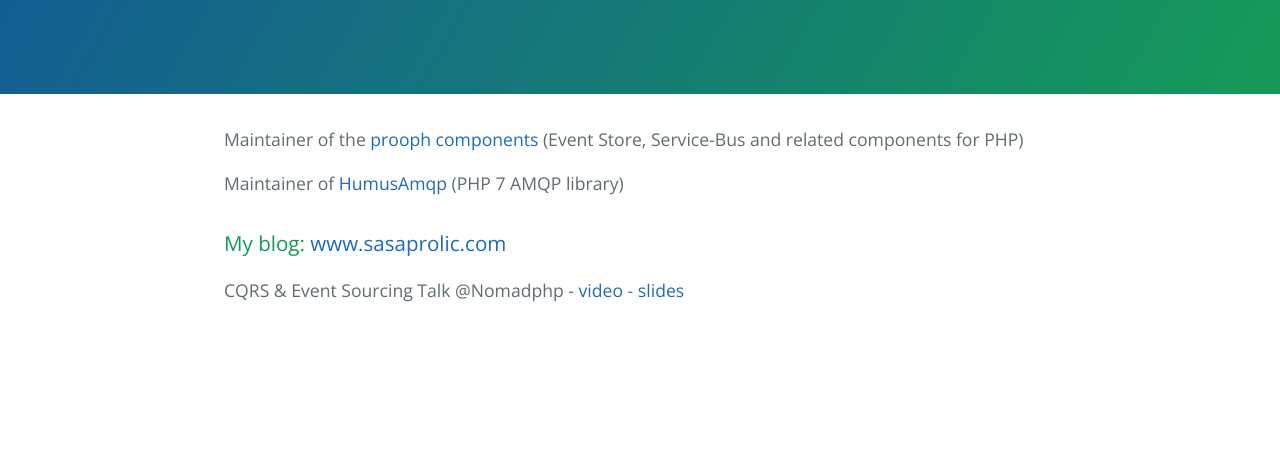
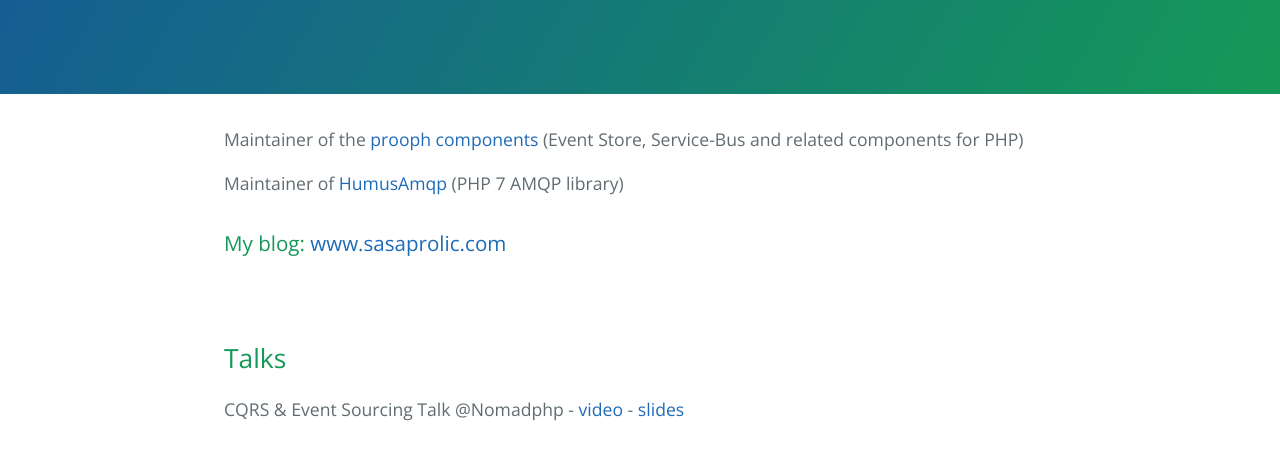
Before and after one commit to prolic/prolic.github.io, a plain HTML site: page index.html in a window 1280 px wide. Shown: the part 254-714 px from the top of the page. Drawn offline with nearby package versions, Linux system fonts and the light colour scheme.

Commit message:
Update index.html

```diff
--- a/index.html
+++ b/index.html
@@ -19,6 +19,10 @@
       <p>Maintainer of the <a href="http://getprooph.org/">prooph components</a> (Event Store, Service-Bus and related components for PHP)</p>
       <p>Maintainer of <a href="https://github.com/prolic/HumusAmqp">HumusAmqp</a> (PHP 7 AMQP library)</p>
       <h3>My blog: <a href="http://www.sasaprolic.com">www.sasaprolic.com</a> </h3>
+    </section>
+
+    <section class="main-content">
+      <h2>Talks</h2>
       <p>CQRS &amp; Event Sourcing Talk @Nomadphp - <a href="https://www.youtube.com/watch?v=KfaNTbf1rIc">video</a> - <a href="http://prolic.github.io/cqrs-event-sourcing-talk/">slides</a></p>
     </section>
 
```
